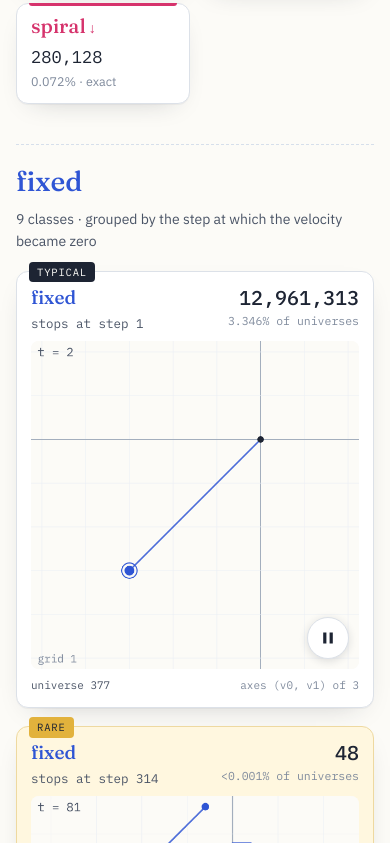
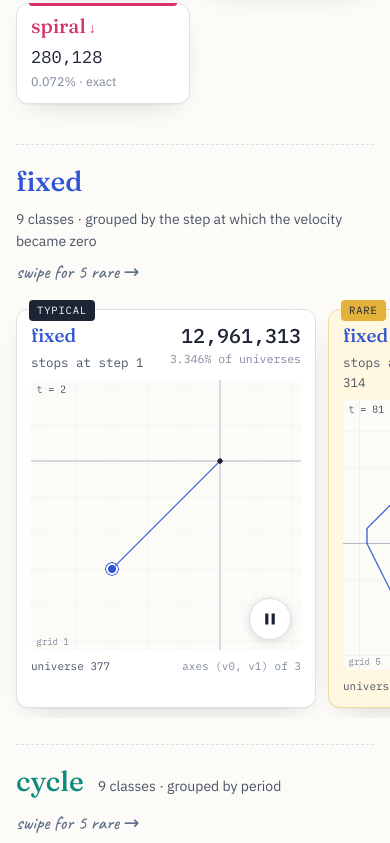
Before and after one commit to mukos/dynamics-engine, a plain HTML site: page docs/index.html in a window 390 px wide. Shown: the part 2763-3606 px from the top of the page. Drawn offline with Linux system fonts and the light colour scheme; animation ran at ten frames a second; a web font is replaced by a local one.

Commit message:
Explorer on phones: one swipeable strip per fate instead of a long column
Co-Authored-By: Claude Opus 5.5 <noreply@anthropic.com>

```diff
--- a/docs/index.html
+++ b/docs/index.html
@@ -225,6 +225,16 @@ a.stat .k::after{content:" ↓";font-size:14px}
 .rowhead{grid-column:1/-1;display:flex;flex-wrap:wrap;align-items:baseline;gap:4px 14px;margin-top:18px;padding-top:14px;border-top:1px dashed var(--grid-major);scroll-margin-top:80px}
 .rowhead .name{font-family:var(--serif);font-size:28px;font-weight:500;color:var(--c)}
 .rowhead .desc{color:var(--ink-2);font-size:14px}
+.frow{display:contents}
+.rowhead .swipehint{display:none}
+@media (max-width:640px){
+  .grid{gap:8px}
+  .frow{grid-column:1/-1;display:grid;grid-auto-flow:column;grid-auto-columns:min(80vw,300px);gap:12px;overflow-x:auto;scroll-snap-type:x mandatory;overscroll-behavior-x:contain;
+    margin:0 calc(-1 * var(--gutter));padding:14px var(--gutter) 10px;scroll-padding:0 var(--gutter);scrollbar-width:none}
+  .frow::-webkit-scrollbar{display:none}
+  .frow>.card{scroll-snap-align:start}
+  .rowhead .swipehint{display:inline;font-family:var(--hand);font-size:19px;color:var(--pencil)}
+}
 .badge{position:absolute;top:-10px;left:12px;background:var(--hi-edge);color:#1D2433;font-family:var(--mono);font-size:10.5px;letter-spacing:.08em;text-transform:uppercase;padding:2px 8px;border-radius:4px}
 .badge.typical{background:var(--ink);color:var(--paper)}
 .stage{position:relative}
@@ -1232,12 +1242,16 @@ function renderSize(size){
     const cls = d.classes.filter(c => c.kind === kind);
     if (!cls.length) continue;
     const head = document.createElement("div"); head.className = "rowhead"; head.id = `fate-${kind}`; head.style.setProperty("--c", `var(${COLORS[kind]})`);
-    head.innerHTML = `<span class="name">${kind}</span><span class="desc">${cls.length} class${cls.length>1?"es":""} · ${DESC[kind]}</span>`;
+    const byCount = cls.slice().sort((a,b)=>b.count-a.count);
+    const rare = byCount.slice(1).sort((a,b)=>a.count-b.count || b.param-a.param).slice(0, RARE);
+    head.innerHTML = `<span class="name">${kind}</span><span class="desc">${cls.length} class${cls.length>1?"es":""} · ${DESC[kind]}</span>`
+      + (rare.length ? `<span class="swipehint" aria-hidden="true">swipe for ${rare.length} rare →</span>` : "");
     grid.appendChild(head);
-    const byCount = cls.slice().sort((a,b)=>b.count-a.count);
-    grid.appendChild(buildCard(byCount[0], Number(size), total, "typical"));
-    const rare = byCount.slice(1).sort((a,b)=>a.count-b.count || b.param-a.param).slice(0, RARE);
-    rare.forEach(cl => grid.appendChild(buildCard(cl, Number(size), total, "rare")));
+    // One row per fate: flows into the grid on wide screens, a swipeable strip on phones.
+    const row = document.createElement("div"); row.className = "frow";
+    row.appendChild(buildCard(byCount[0], Number(size), total, "typical"));
+    rare.forEach(cl => row.appendChild(buildCard(cl, Number(size), total, "rare")));
+    grid.appendChild(row);
   }
   cards.forEach(drawCard);
 }
```
Also changed, not shown: scripts/dynamics.template.html (+19 -5 lines).
